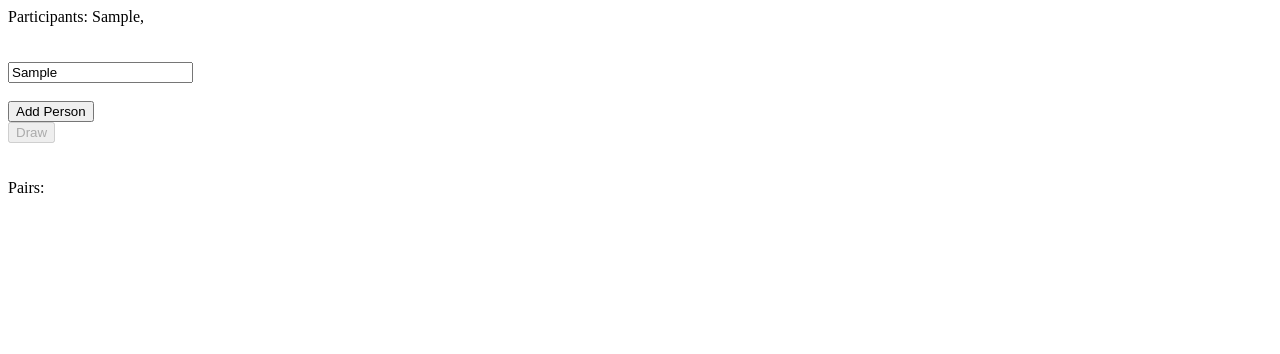
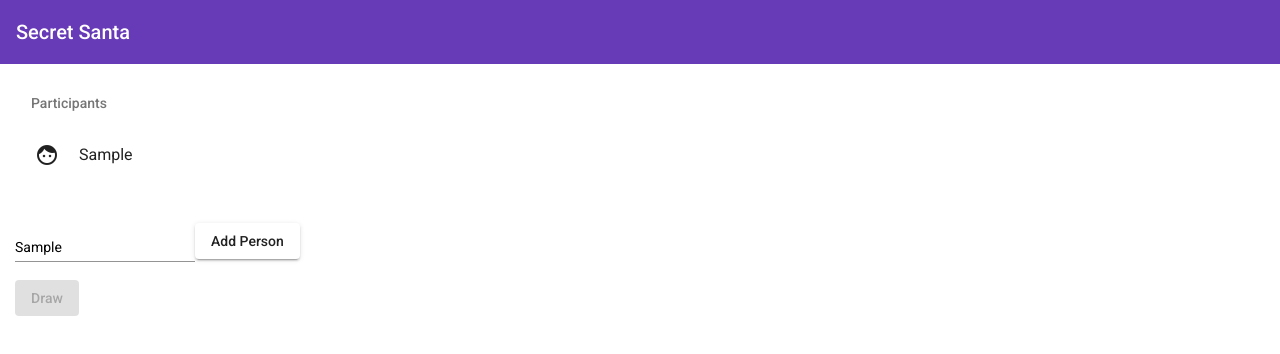
Before and after one commit to MeesterMarcus/secret-santa, an Angular app: page / in a window 1280 px wide. Both pictures are taken after typing "Sample" into the empty fields and a click on the button "Add Person". Shown: the top 354 px of the page. Built offline with nearby package versions, Linux system fonts and the light colour scheme.

Commit message:
adding angular material

```diff
--- a/angular.json
+++ b/angular.json
@@ -28,6 +28,7 @@
               "src/assets"
             ],
             "styles": [
+              "./node_modules/@angular/material/prebuilt-themes/deeppurple-amber.css",
               "src/styles.scss"
             ],
             "scripts": []
@@ -92,6 +93,7 @@
               "src/assets"
             ],
             "styles": [
+              "./node_modules/@angular/material/prebuilt-themes/deeppurple-amber.css",
               "src/styles.scss"
             ],
             "scripts": []
@@ -123,6 +125,7 @@
           }
         }
       }
-    }},
+    }
+  },
   "defaultProject": "SecretSanta"
 }
--- a/package.json
+++ b/package.json
@@ -12,10 +12,13 @@
   "private": true,
   "dependencies": {
     "@angular/animations": "~9.0.0",
+    "@angular/cdk": "^9.2.4",
     "@angular/common": "~9.0.0",
     "@angular/compiler": "~9.0.0",
     "@angular/core": "~9.0.0",
+    "@angular/flex-layout": "^11.0.0-beta.33",
     "@angular/forms": "~9.0.0",
+    "@angular/material": "^9.2.4",
     "@angular/platform-browser": "~9.0.0",
     "@angular/platform-browser-dynamic": "~9.0.0",
     "@angular/router": "~9.0.0",
--- a/src/app/app.component.html
+++ b/src/app/app.component.html
@@ -1 +1,4 @@
+<mat-toolbar color="primary">Secret Santa</mat-toolbar>
+
+
 <router-outlet></router-outlet>
--- a/src/app/name-draw/name-draw.component.html
+++ b/src/app/name-draw/name-draw.component.html
@@ -1,27 +1,39 @@
-<div>
-  Participants:
-  <span *ngFor="let name of names">{{name}}, </span>
+<div class="container">
+
+  <div fxLayout="row">
+    <mat-list *ngIf="names.length > 0">
+      <div mat-subheader>Participants</div>
+      <mat-list-item *ngFor="let name of names">
+        <mat-icon mat-list-icon>face</mat-icon>
+        <div mat-line>{{name}} </div>
+      </mat-list-item>
+    </mat-list>
   </div>
 
   <br><br>
 
-<div>
-  <input type="text" id="fname" [(ngModel)]="entry" name="fname"><br><br>
+  <div fxLayout="row">
+    <mat-form-field>
+      <input matInput type="text" id="fname" [(ngModel)]="entry" name="fname">
+    </mat-form-field>
+    <div style="display:inline-block">
+      <button mat-raised-button type="button" (click)="addName()">Add Person</button>
+    </div>
+    <br>
 
   </div>
 
-<div>
-  <button type="button" (click)="addName()">Add Person</button>
+  <div fxLayout="row">
+    <button mat-raised-button color="primary" type="button" (click)="drawNames()" [disabled]="isUneven">Draw</button>
   </div>
 
-<div>
-  <button type="button" (click)="drawNames()" [disabled]="isUneven">Draw</button>
+  <div fxLayout="row" style="margin-top: 15px;">
+    <div *ngIf="pairs">
+      <mat-card *ngFor="let pair of pairs">
+        <b>{{pair.p1}}</b> is assigned <b>{{pair.p2}}</b>
+      </mat-card>
+    </div>
   </div>
 
-<br><br>
-Pairs:
-<div *ngIf="pairs">
-  <div *ngFor="let pair of pairs">
-    {{pair.p1}} is assigned {{pair.p2}}
+
 </div>
-</div>
--- a/src/app/name-draw/name-draw.component.scss
+++ b/src/app/name-draw/name-draw.component.scss
@@ -0,0 +1,5 @@
+.container {
+  margin: 15px;
+  //display: flex;
+  //justify-content: center;
+}
--- a/src/index.html
+++ b/src/index.html
@@ -6,8 +6,10 @@
   <base href="/">
   <meta name="viewport" content="width=device-width, initial-scale=1">
   <link rel="icon" type="image/x-icon" href="favicon.ico">
+  <link href="https://fonts.googleapis.com/css?family=Roboto:300,400,500&display=swap" rel="stylesheet">
+  <link href="https://fonts.googleapis.com/icon?family=Material+Icons" rel="stylesheet">
 </head>
-<body>
+<body class="mat-typography">
   <app-root></app-root>
 </body>
 </html>
--- a/src/styles.scss
+++ b/src/styles.scss
@@ -1 +1,4 @@
 /* You can add global styles to this file, and also import other style files */
+
+html, body { height: 100%; }
+body { margin: 0; font-family: Roboto, "Helvetica Neue", sans-serif; }
```
Also changed, not shown: src/app/app.module.ts (+25 -5 lines), 1 other file (tests, documents, lock files or other folders). Lines whose indentation alone changed are shown as unchanged.
